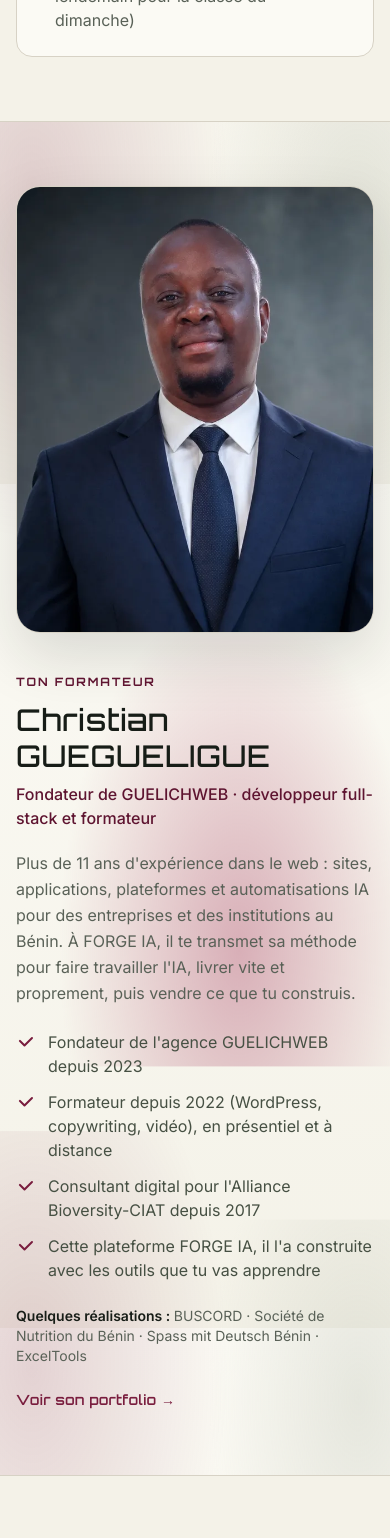
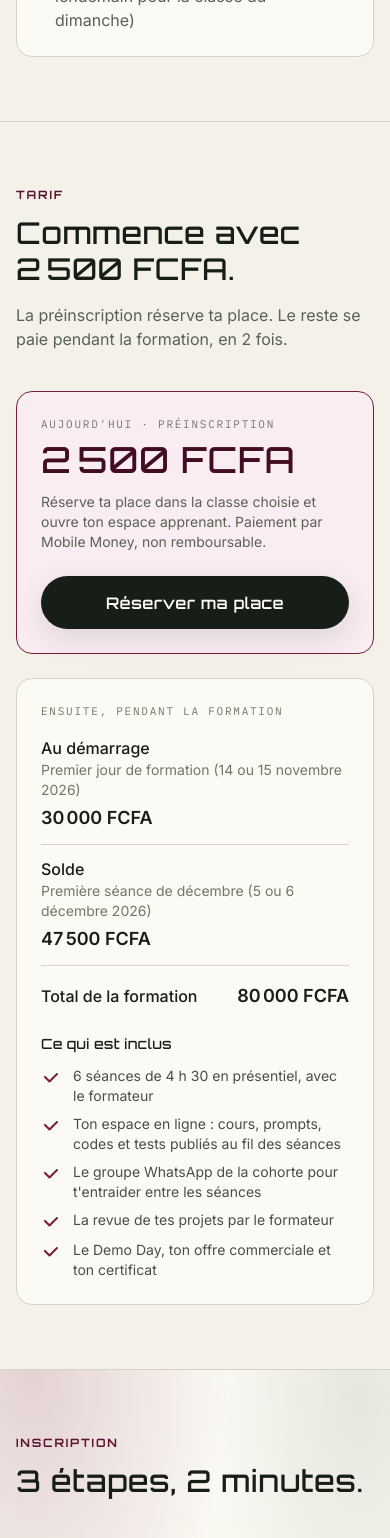
Before and after one commit to krissiankg/formation, a Next.js app: page / in a window 390 px wide. Shown: the part 4580-6118 px from the top of the page. Built offline with nearby package versions, Linux system fonts and the light colour scheme; no server answers.

Commit message:
feat(landing): hide the trainer section for now
Remove the trainer section and its menu link from the homepage. The
trainer config and portrait stay in the repo so the section can return.

```diff
--- a/src/app/page.tsx
+++ b/src/app/page.tsx
@@ -1,4 +1,3 @@
-import Image from "next/image";
 import Link from "next/link";
 import { MobileCtaBar } from "@/components/landing/MobileCtaBar";
 import { Reveal } from "@/components/Reveal";
@@ -6,7 +5,7 @@ import { SiteFooter } from "@/components/SiteFooter";
 import { SiteHeader } from "@/components/SiteHeader";
 import { TestimonialsSection } from "@/components/TestimonialsSection";
 import { WhatsAppLink } from "@/components/WhatsAppFloat";
-import { formation, trainer } from "@/lib/config/formation";
+import { formation } from "@/lib/config/formation";
 import type { Seats } from "@/lib/enrollment/seats";
 import { getSeats } from "@/lib/enrollment/seats-server";
 import { formatFcfa } from "@/lib/format";
@@ -33,7 +32,6 @@ export default async function HomePage() {
         <Projects />
         <Audience />
         <Programme />
-        <Trainer />
         <Pricing />
         <Steps />
         <TestimonialsSection testimonials={testimonials} />
@@ -290,51 +288,6 @@ function Programme() {
   );
 }
 
-function Trainer() {
-  return (
-    <section id="formateur" className="scroll-mt-24 border-b border-[color:var(--border)] py-16 sm:py-20">
-      <div className="mx-auto grid max-w-6xl items-center gap-10 px-4 sm:px-6 md:grid-cols-[0.8fr_1.2fr] [&>*]:min-w-0">
-        <Reveal>
-          <Image
-            src={trainer.photo}
-            alt={`Portrait de ${trainer.name}`}
-            width={640}
-            height={800}
-            sizes="(min-width: 768px) 40vw, 100vw"
-            className="mx-auto w-full max-w-sm rounded-[1.5rem] border border-[color:var(--border)] object-cover shadow-[0_24px_60px_rgba(23,29,23,0.14)]"
-          />
-        </Reveal>
-        <Reveal delay={100}>
-          <p className="section-kicker">Ton formateur</p>
-          <h2 className="font-display mt-3 text-3xl tracking-tight sm:text-4xl">{trainer.name}</h2>
-          <p className="mt-2 font-medium text-[color:var(--accent-dark)]">{trainer.role}</p>
-          <p className="mt-5 leading-relaxed text-[color:var(--neutral-600)]">{trainer.bio}</p>
-          <ul className="mt-6 space-y-3">
-            {trainer.facts.map((fact) => (
-              <li key={fact} className="flex gap-3 text-[color:var(--neutral-700)]">
-                <Check />
-                <span>{fact}</span>
-              </li>
-            ))}
-          </ul>
-          <p className="mt-6 text-sm text-[color:var(--neutral-600)]">
-            <span className="font-semibold text-[color:var(--neutral-black)]">Quelques réalisations : </span>
-            {trainer.projects.join(" · ")}
-          </p>
-          <a
-            href={trainer.portfolioUrl}
-            target="_blank"
-            rel="noopener noreferrer"
-            className="mt-6 inline-flex font-display text-sm font-semibold text-[color:var(--accent)] hover:underline"
-          >
-            Voir son portfolio →
-          </a>
-        </Reveal>
-      </div>
-    </section>
-  );
-}
-
 function Pricing() {
   const remaining = formation.installments.length;
   return (
--- a/src/components/SiteHeader.tsx
+++ b/src/components/SiteHeader.tsx
@@ -4,7 +4,6 @@ import { brand, contact } from "@/lib/config/formation";
 
 const links = [
   { href: "/#programme", label: "Programme" },
-  { href: "/#formateur", label: "Formateur" },
   { href: "/#tarifs", label: "Tarifs" },
   { href: "/#faq", label: "FAQ" },
 ];
```
